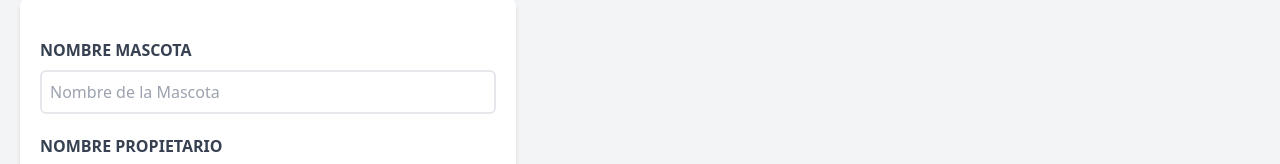
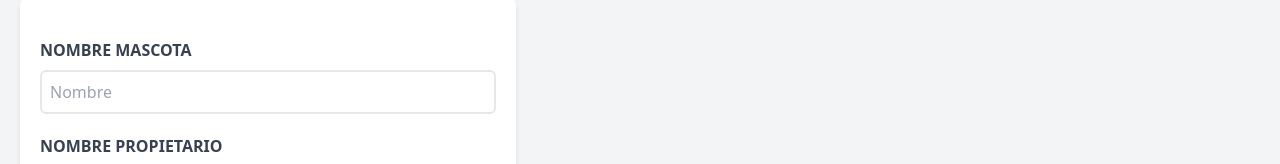
Before and after one commit to Brian-David-01/CITAS-REACT-VITE, a React (Vite) app: page / in a window 1280 px wide. Shown: the part 334-498 px from the top of the page. Built offline with nearby package versions, Linux system fonts and the light colour scheme.

Commit message:
Update Formulario.jsx

```diff
--- a/src/components/Formulario.jsx
+++ b/src/components/Formulario.jsx
@@ -93,7 +93,7 @@ const Formulario = ({ pacientes, setPacientes, paciente, setPaciente }) => {
             <input
               id="mascota"
               type="text"
-              placeholder="Nombre de la Mascota"
+              placeholder="Nombre"
               className="border-2 w-full p-2 mt-2 placeholder-gray-400 rounded-md"
               value={nombre}
               onChange={ (e) => setNombre(e.target.value)} />
```
